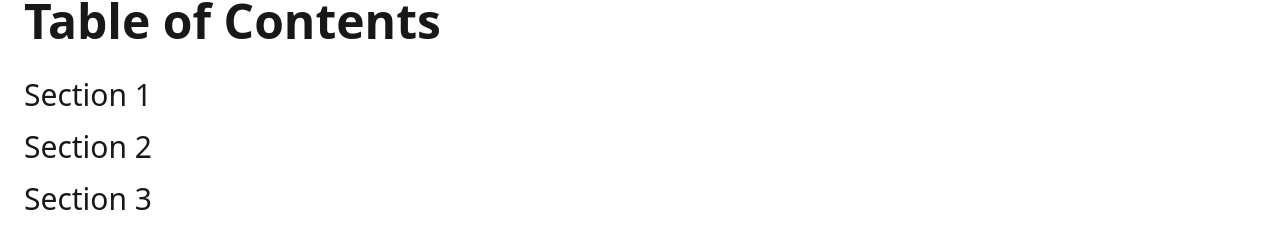
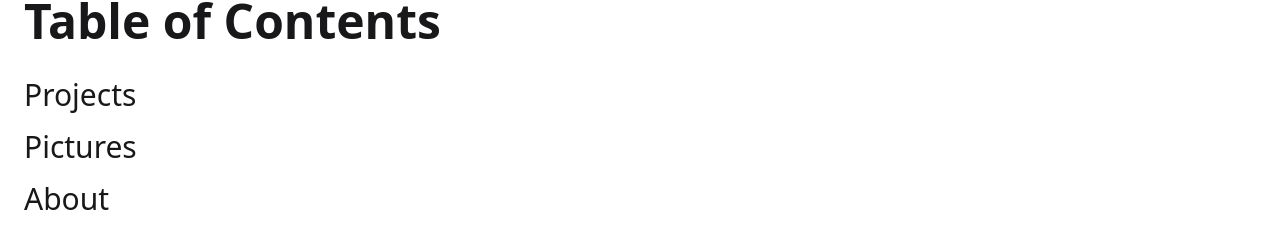
Before and after one commit to iKazai/siteperso, a React (Vite) app: page / in a window 1280 px wide. Shown: the part 1093-1342 px from the top of the page. Built offline with nearby package versions, Linux system fonts and the light colour scheme; a web font is replaced by a local one.

Commit message:
save 01/06/2025

```diff
--- a/src/Table.tsx
+++ b/src/Table.tsx
@@ -4,9 +4,9 @@ export default function TableOfContents() {
             <div className="TableOfContents bg-base-100 h-screen flex flex-col justify-center items-start p-6">
                 <h2 className="text-5xl font-bold mb-8">Table of Contents</h2>
                 <ul className="text-3xl space-y-4">
-                    <li><a href="#section1" className="hover:text-[#b5dcff] transition-colors duration-300">Section 1</a></li>
-                    <li><a href="#section2" className="hover:text-[#b5dcff] transition-colors duration-300">Section 2</a></li>
-                    <li><a href="#section3" className="hover:text-[#b5dcff] transition-colors duration-300">Section 3</a></li>
+                    <li><a href="#projects" className="hover:text-[#b5dcff] transition-colors duration-300">Projects</a></li>
+                    <li><a href="#pictures" className="hover:text-[#b5dcff] transition-colors duration-300">Pictures</a></li>
+                    <li><a href="#about" className="hover:text-[#b5dcff] transition-colors duration-300">About</a></li>
                 </ul>
             </div>
         </>
```
Also changed, not shown: 1 other file (tests, documents, lock files or other folders).
